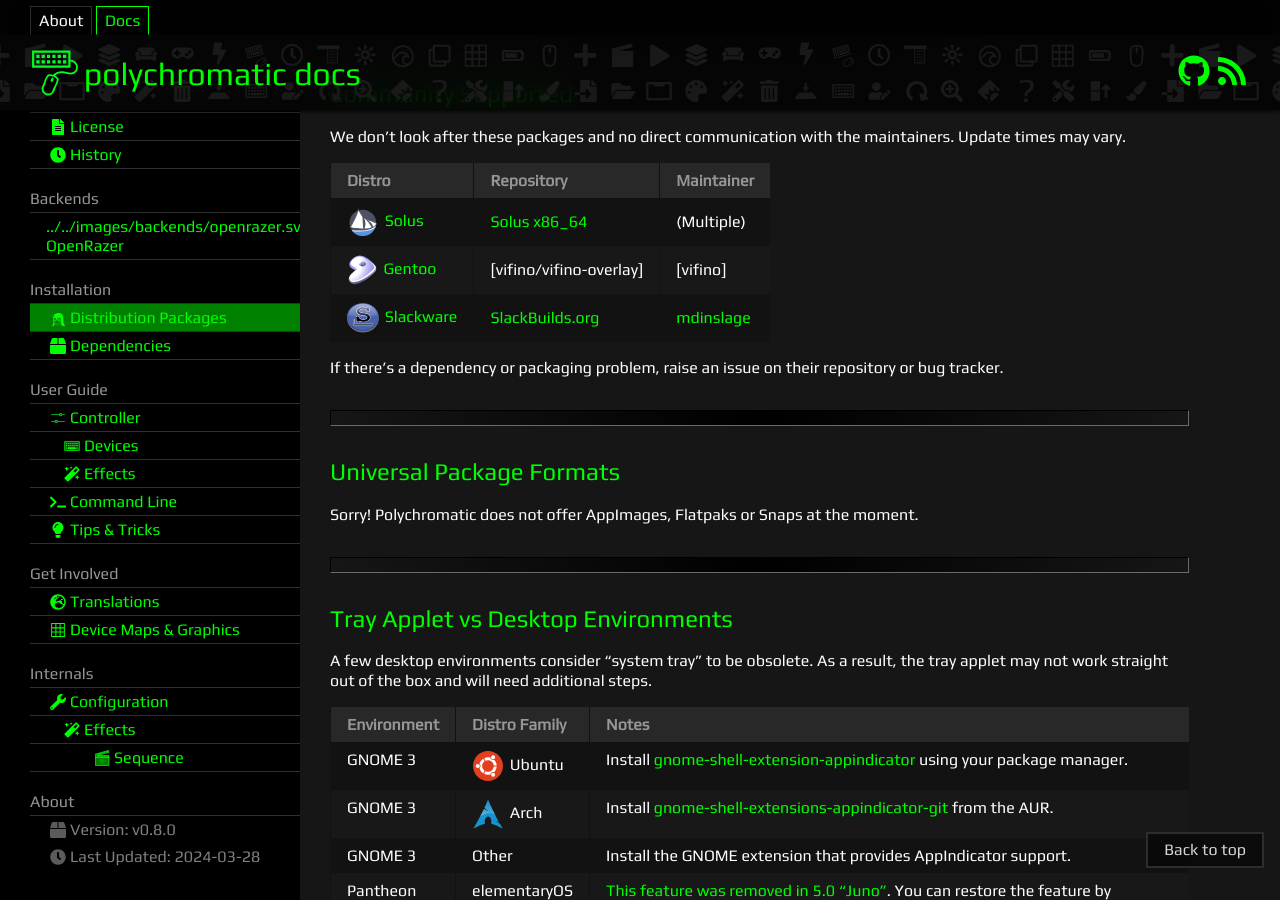
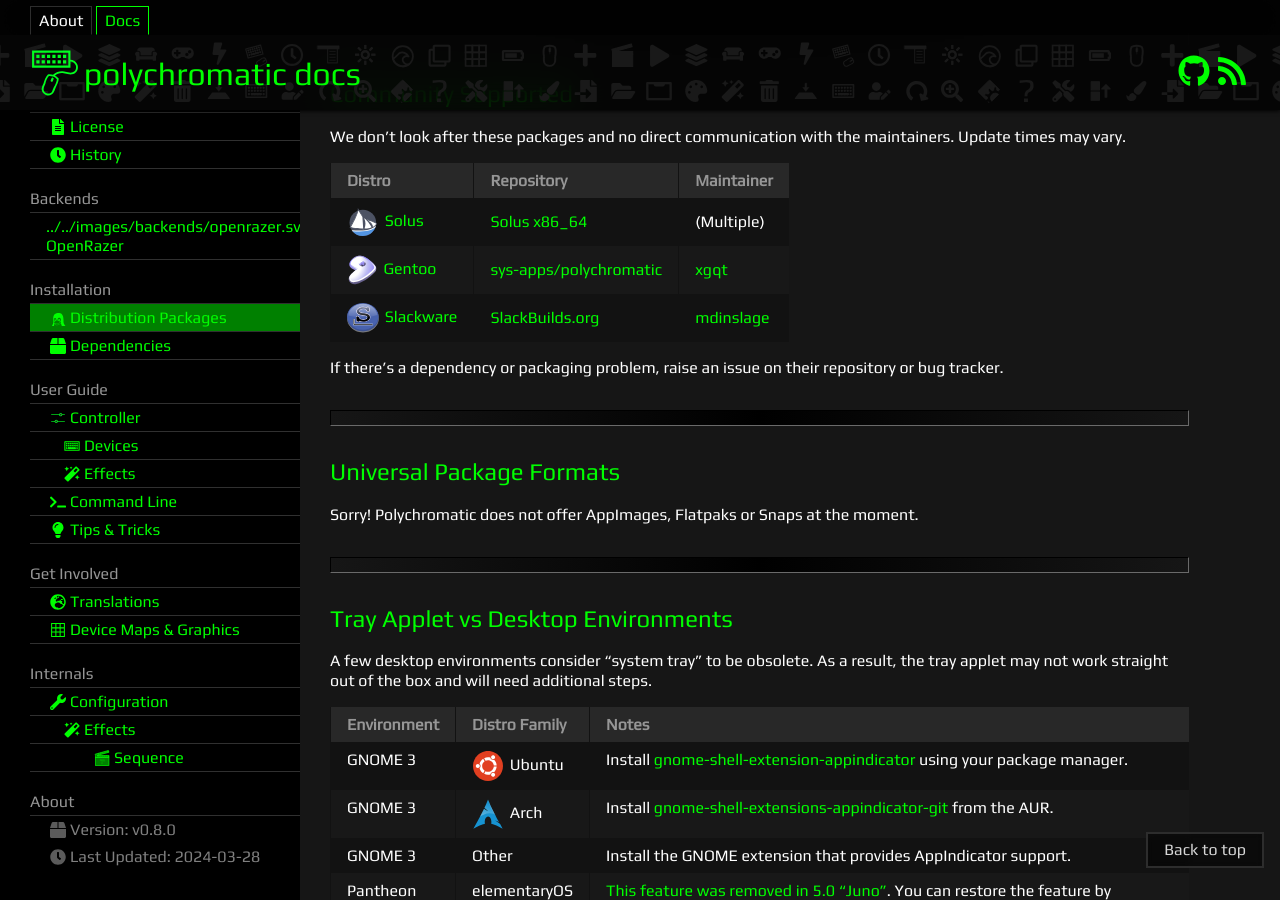
Before and after one commit to polychromatic/polychromatic-docs, a Jekyll site: the page built from pages/supported-distros.md, in a window 1280 px wide and 900 px high, scrolled down 769 px. Built offline with Jekyll 4.4.1, drawn with Linux system fonts in a browser that asks for light colours.

Commit message:
Distros: Gentoo is in their official repositories
Likewise, with OpenRazer: openrazer/openrazer.github.io#19

```diff
--- a/pages/supported-distros.md
+++ b/pages/supported-distros.md
@@ -43,12 +43,14 @@ Update times may vary.
 Distro                  | Repository                | Maintainer
 ------------------------|---------------------------|-----------------------|
 [![](/images/distros/solus.svg) Solus](https://polychromatic.app/download/solus/)  | [Solus x86_64] | (Multiple)
-[![](/images/distros/gentoo.svg) Gentoo](https://polychromatic.app/download/gentoo/)  | [vifino/vifino-overlay] | [vifino]
+[![](/images/distros/gentoo.svg) Gentoo](https://polychromatic.app/download/gentoo/)  | [sys-apps/polychromatic] | [xgqt]
 [![](/images/distros/slackware.svg) Slackware](https://polychromatic.app/download/slackware/)  | [SlackBuilds.org] | [mdinslage]
 
 [Solus x86_64]: https://solus.pkgs.org/rolling/solus-unstable-x86_64/polychromatic-0.3.12-16-1-x86_64.eopkg.html
 [SlackBuilds.org]: https://www.slackbuilds.org/repository/15.0/system/polychromatic/
 [mdinslage]: https://github.com/mdinslage
+[sys-apps/polychromatic]: https://packages.gentoo.org/packages/sys-apps/polychromatic
+[xgqt]: https://packages.gentoo.org/maintainer/xgqt@gentoo.org
 
 If there's a dependency or packaging problem, raise an issue on their repository or bug tracker.
 
```
